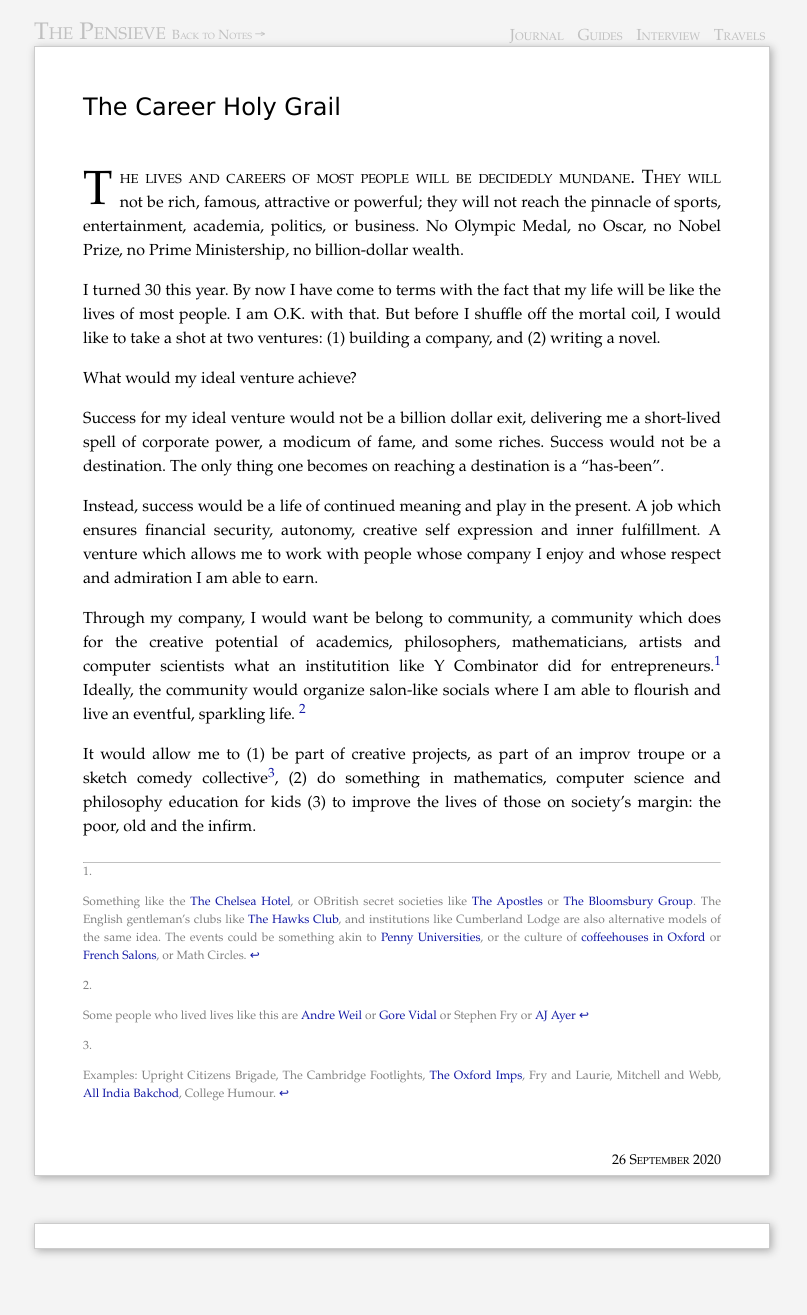
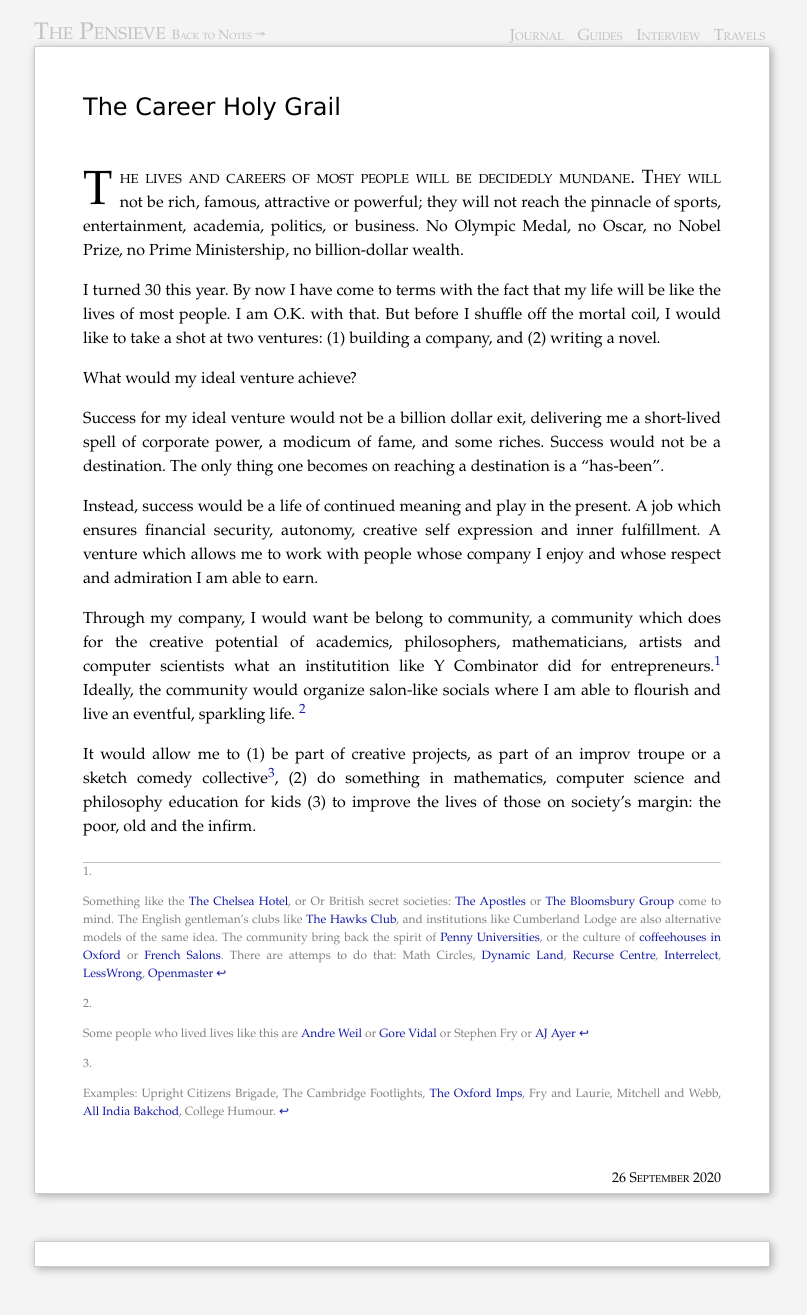
Before and after one commit to piyushahuja/piyushahuja.github.io, a Jekyll site: the page built from _posts/journal/2020-09-26-grail.md, in a window 1280 px wide. Shown: the whole page, without its empty margins (238-1045 px from the left). Built offline with Jekyll 4.4.1, drawn with Linux system fonts in a browser that asks for light colours; comment, search, counter and statistics services are not loaded.

Commit message:
auto deployed

```diff
--- a/_posts/journal/2020-09-26-grail.md
+++ b/_posts/journal/2020-09-26-grail.md
@@ -21,7 +21,7 @@
 
 Through my company, I would want be belong to community, a community which does for the creative potential of academics, philosophers, mathematicians, artists and computer scientists what an institutition like Y Combinator did for entrepreneurs.[^Community] Ideally, the community would organize salon-like socials where I am able to flourish and live an eventful, sparkling life. [^Personalities]
 
-[^Community]:  Something like the [The Chelsea Hotel](https://medium.com/@bagelboy/make-america-bohemian-again-de846e35d757), or OBritish secret societies like [The Apostles](https://en.wikipedia.org/wiki/Cambridge_Apostles)  or [The Bloomsbury Group](https://en.wikipedia.org/wiki/Bloomsbury_Group). The English gentleman's clubs like [The Hawks Club](https://en.wikipedia.org/wiki/Hawks%27_Club), and institutions like Cumberland Lodge are also alternative models of the same idea. The events could be something akin to [Penny Universities](https://thonyc.wordpress.com/2015/09/29/the-penny-universities/), or the culture of [coffeehouses in Oxford](https://en.wikipedia.org/wiki/English_coffeehouses_in_the_17th_and_18th_centuries) or [French Salons](https://en.wikipedia.org/wiki/Salon_(gathering)), or Math Circles.
+[^Community]:  Something like the [The Chelsea Hotel](https://medium.com/@bagelboy/make-america-bohemian-again-de846e35d757), or Or British secret societies: [The Apostles](https://en.wikipedia.org/wiki/Cambridge_Apostles)  or [The Bloomsbury Group](https://en.wikipedia.org/wiki/Bloomsbury_Group) come to mind. The English gentleman's clubs like [The Hawks Club](https://en.wikipedia.org/wiki/Hawks%27_Club), and institutions like Cumberland Lodge are also alternative models of the same idea. The community bring back the spirit of [Penny Universities](https://thonyc.wordpress.com/2015/09/29/the-penny-universities/), or the culture of [coffeehouses in Oxford](https://en.wikipedia.org/wiki/English_coffeehouses_in_the_17th_and_18th_centuries) or [French Salons](https://en.wikipedia.org/wiki/Salon_(gathering)). There are attemps to do that: Math Circles, [Dynamic Land](https://dynamicland.org/#project), [Recurse Centre](https://www.fastcompany.com/90325497/this-coders-retreat-is-rewriting-all-the-rules-to-boost-diversity), [Interrelect](https://www.interintellect.com/), [LessWrong](https://wiki.lesswrong.com/wiki/Less_Wrong_meetup_groups), [Openmaster](https://www.openmasters.org/who)
 
 [^Personalities]: Some people who lived lives like this are [Andre Weil](https://www.ams.org/journals/notices/201801/rnoti-p54.pdf) or [Gore Vidal](https://en.wikipedia.org/wiki/Gore_Vidal) or Stephen Fry or [AJ Ayer](https://www.theguardian.com/theobserver/1999/jun/20/featuresreview.review4)
 
```
